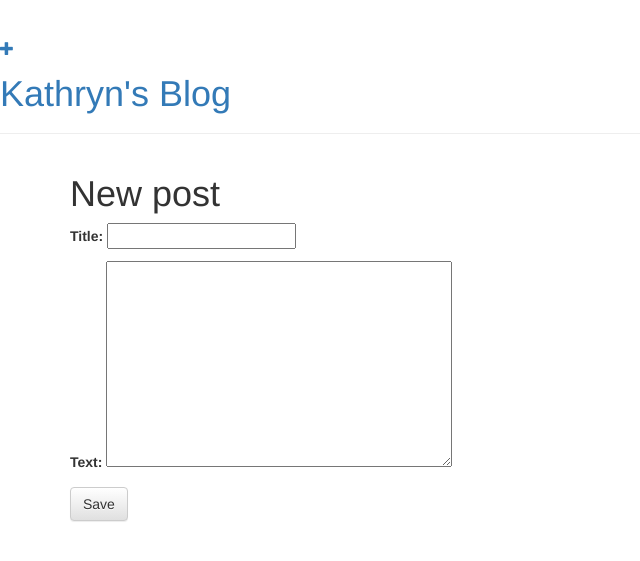
After one commit to blondiebytes/Learn-It-Girl-Project, a Django app: page /post/new/ in a window 1280 px wide. The commit adds this page. Shown: the top 561 px of the page, without its empty margins (0-640 px from the left). Run offline with Django 3.2, Linux system fonts and the light colour scheme; some libraries are stand-ins or nearby versions.

Commit message:
Fix model

```diff
--- /dev/null
+++ b/Django-Tutorials/blog/forms.py
@@ -0,0 +1,9 @@
+from django import forms
+
+from .models import Post
+
+class PostForm(forms.ModelForm):
+
+    class Meta:
+        model = Post
+        fields = ('title', 'text',)
--- a/Django-Tutorials/blog/templates/blog/base.html
+++ b/Django-Tutorials/blog/templates/blog/base.html
@@ -11,7 +11,8 @@
 </head>
 <body>
     <div class="page-header">
-        <h1><a href="/">Django Girls Blog</a></h1>
+        <a href="{% url 'post_new' %}" class="top-menu"><span class="glyphicon glyphicon-plus"></span></a>
+        <h1><a href="/">Kathryn's Blog</a></h1>
     </div>
     <div class="content container">
         <div class="row">
--- /dev/null
+++ b/Django-Tutorials/blog/templates/blog/post_new.html
@@ -0,0 +1,9 @@
+{% extends 'blog/base.html' %}
+
+{% block content %}
+    <h1>New post</h1>
+    <form method="POST" class="post-form">{% csrf_token %}
+        {{ form.as_p }}
+        <button type="submit" class="save btn btn-default">Save</button>
+    </form>
+{% endblock %}
--- a/Django-Tutorials/blog/urls.py
+++ b/Django-Tutorials/blog/urls.py
@@ -1,6 +1,6 @@
 
 
-from django.conf.urls import url
+from django.conf.urls import include, url
 from . import views
 
 
@@ -8,6 +8,7 @@ urlpatterns = [
 	# Assigning a view to a URL
 	url(r'^$', views.post_list, name='post_list'),
 	url(r'^post/(?P<pk>\d+)/$', views.post_detail, name='post_detail'),
+	url(r'^post/new/$', views.post_new, name='post_new'),
 ]
 
 # Create virtual environment: source myvenv/bin/activate
--- a/Django-Tutorials/blog/views.py
+++ b/Django-Tutorials/blog/views.py
@@ -2,7 +2,7 @@ from django.shortcuts import render
 from django.utils import timezone
 from django.shortcuts import render, get_object_or_404
 from .models import Post
-
+from .forms import PostForm
 
 # Create your views here.
 
@@ -10,7 +10,10 @@ def post_list(request):
 	posts = Post.objects.filter(published_date__lte=timezone.now()).order_by('published_date')
 	return render(request, 'blog/post_list.html', {'posts':posts})
 
-
 def post_detail(request, pk):
     post = get_object_or_404(Post, pk=pk)
     return render(request, 'blog/post_detail.html', {'post': post})
+
+def post_new(request):
+    form = PostForm()
+    return render(request, 'blog/post_new.html', {'form': form})
```
Also changed, not shown: Django-Tutorials/blog/models.py (+5 -5 lines), Django-Tutorials/blog/templates/blog/post_edit.html (added, +9 -0 lines).
